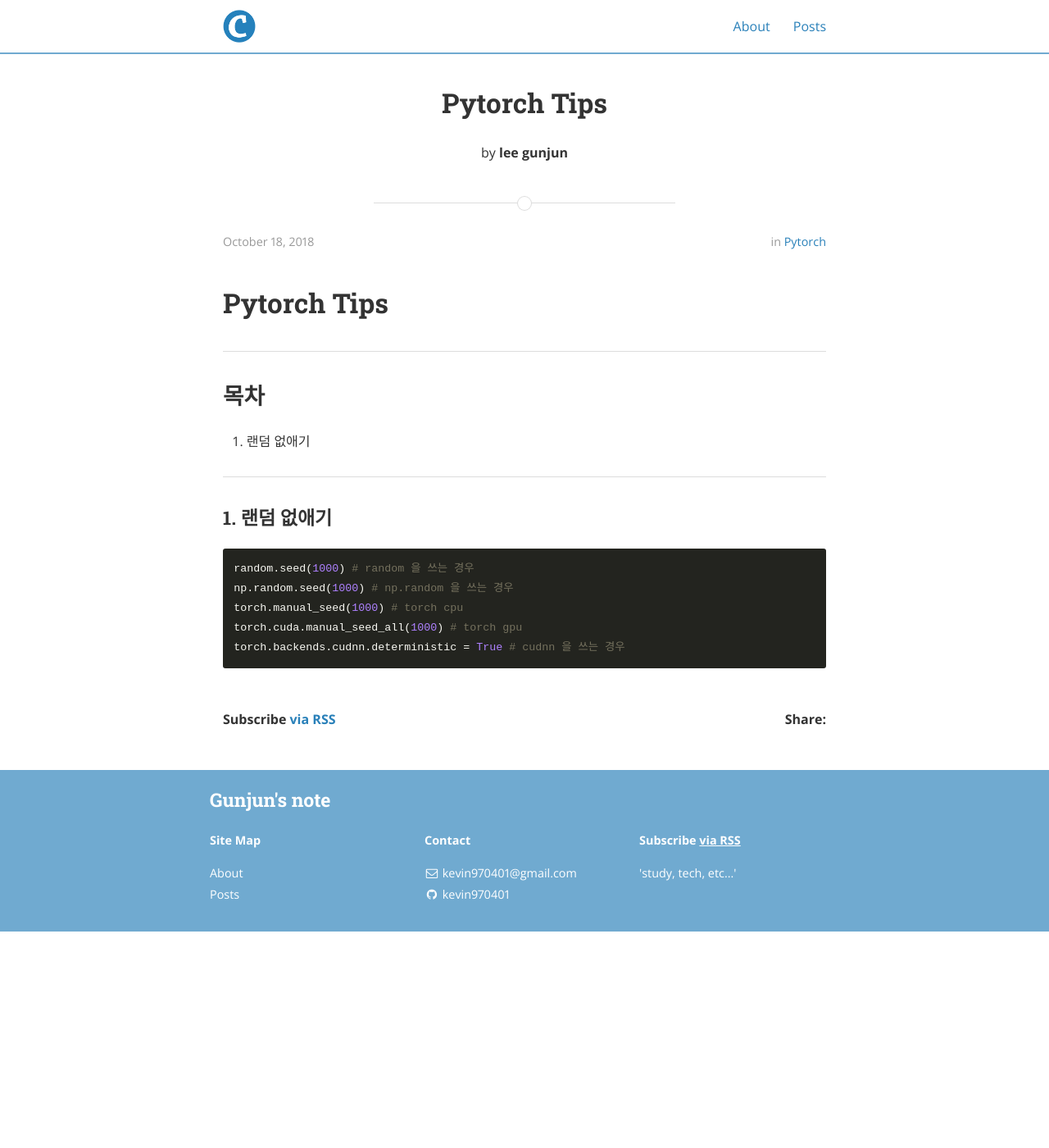
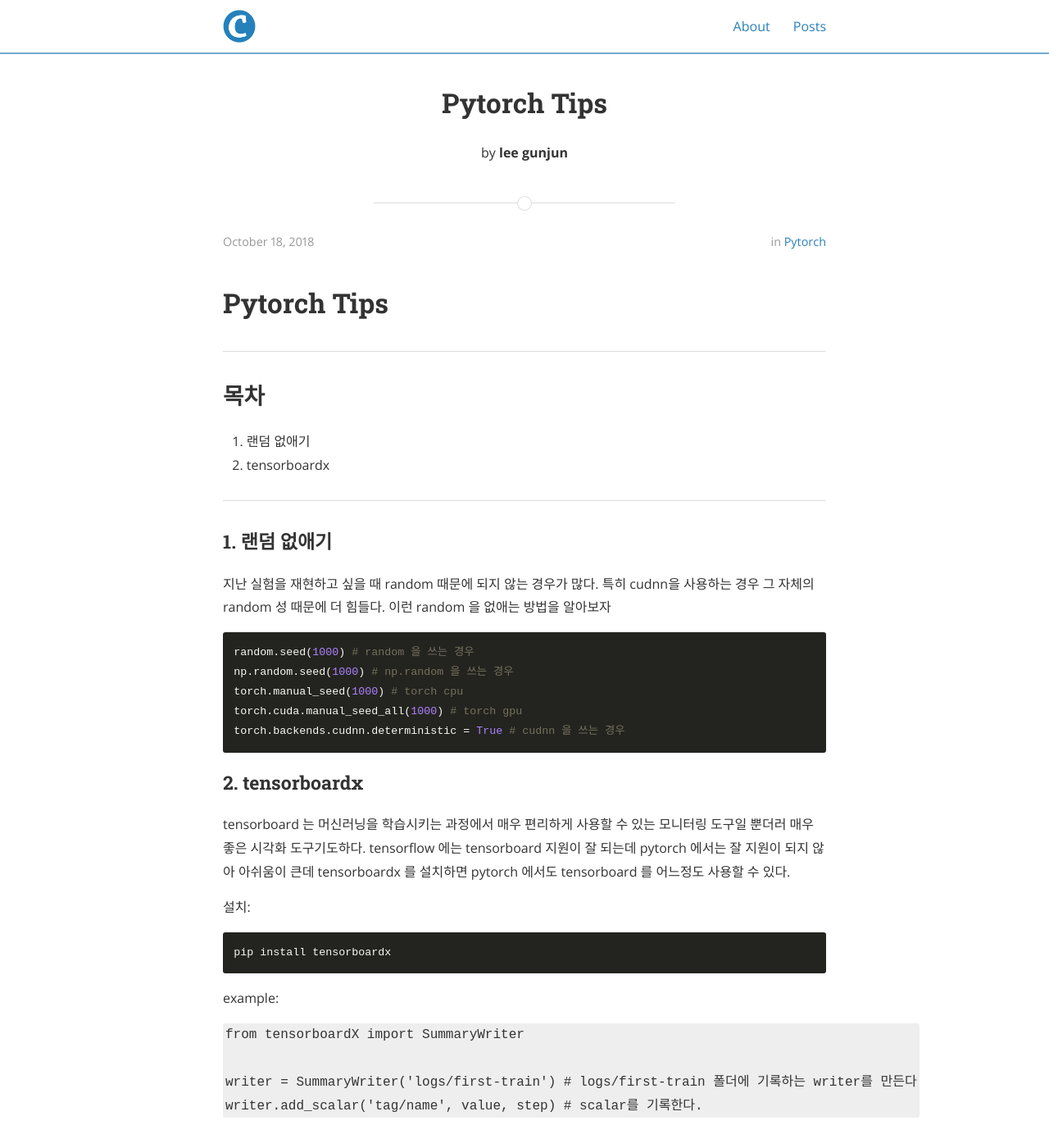
Before and after one commit to kevin970401/kevin970401.github.io, a Jekyll site: the page built from _posts/2018-10-18-pytorch-tips.md, in a window 1280 px wide and 1400 px high. Shown: the whole window at 82% size. Built offline with Jekyll 4.4.1, drawn with Linux system fonts in a browser that asks for light colours; nearby versions of some CDN libraries.

Commit message:
:fire:add tensorboardx:fire:

````diff
--- a/_posts/2018-10-18-pytorch-tips.md
+++ b/_posts/2018-10-18-pytorch-tips.md
@@ -12,10 +12,13 @@ author: lee gunjun
 ## 목차
 
 1. 랜덤 없애기
+2. tensorboardx
 
 ----
 
 ### 1. 랜덤 없애기
+
+지난 실험을 재현하고 싶을 때 random 때문에 되지 않는 경우가 많다. 특히 cudnn을 사용하는 경우 그 자체의 random 성 때문에 더 힘들다. 이런 random 을 없애는 방법을 알아보자
 
 ```
 random.seed(1000) # random 을 쓰는 경우
@@ -24,3 +27,22 @@ torch.manual_seed(1000) # torch cpu
 torch.cuda.manual_seed_all(1000) # torch gpu
 torch.backends.cudnn.deterministic = True # cudnn 을 쓰는 경우
 ```
+
+### 2. tensorboardx
+
+tensorboard 는 머신러닝을 학습시키는 과정에서 매우 편리하게 사용할 수 있는 모니터링 도구일 뿐더러 매우 좋은 시각화 도구기도하다. tensorflow 에는 tensorboard 지원이 잘 되는데 pytorch 에서는 잘 지원이 되지 않아 아쉬움이 큰데 tensorboardx 를 설치하면 pytorch 에서도 tensorboard 를 어느정도 사용할 수 있다.
+
+설치:
+
+```설치
+pip install tensorboardx
+```
+
+example:
+
+```example
+from tensorboardX import SummaryWriter
+
+writer = SummaryWriter('logs/first-train') # logs/first-train 폴더에 기록하는 writer를 만든다
+writer.add_scalar('tag/name', value, step) # scalar를 기록한다.
+```
````
